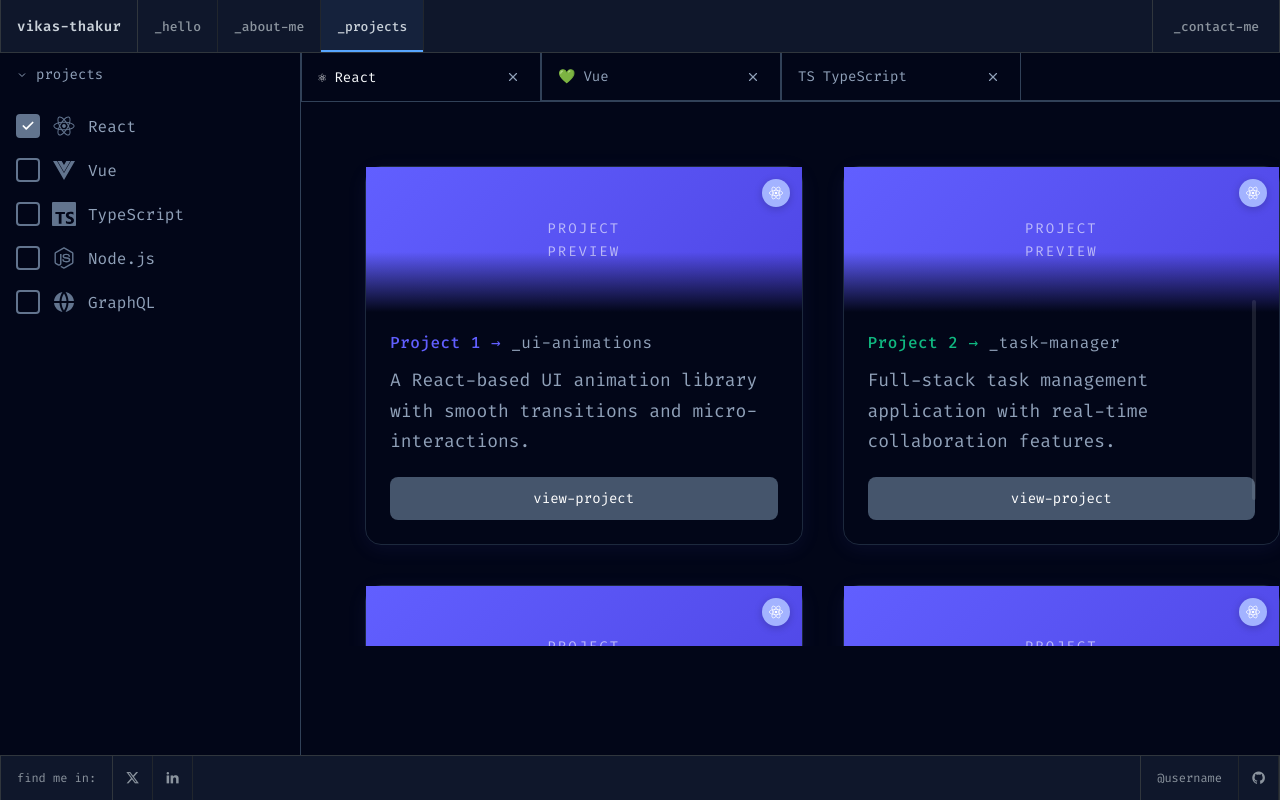
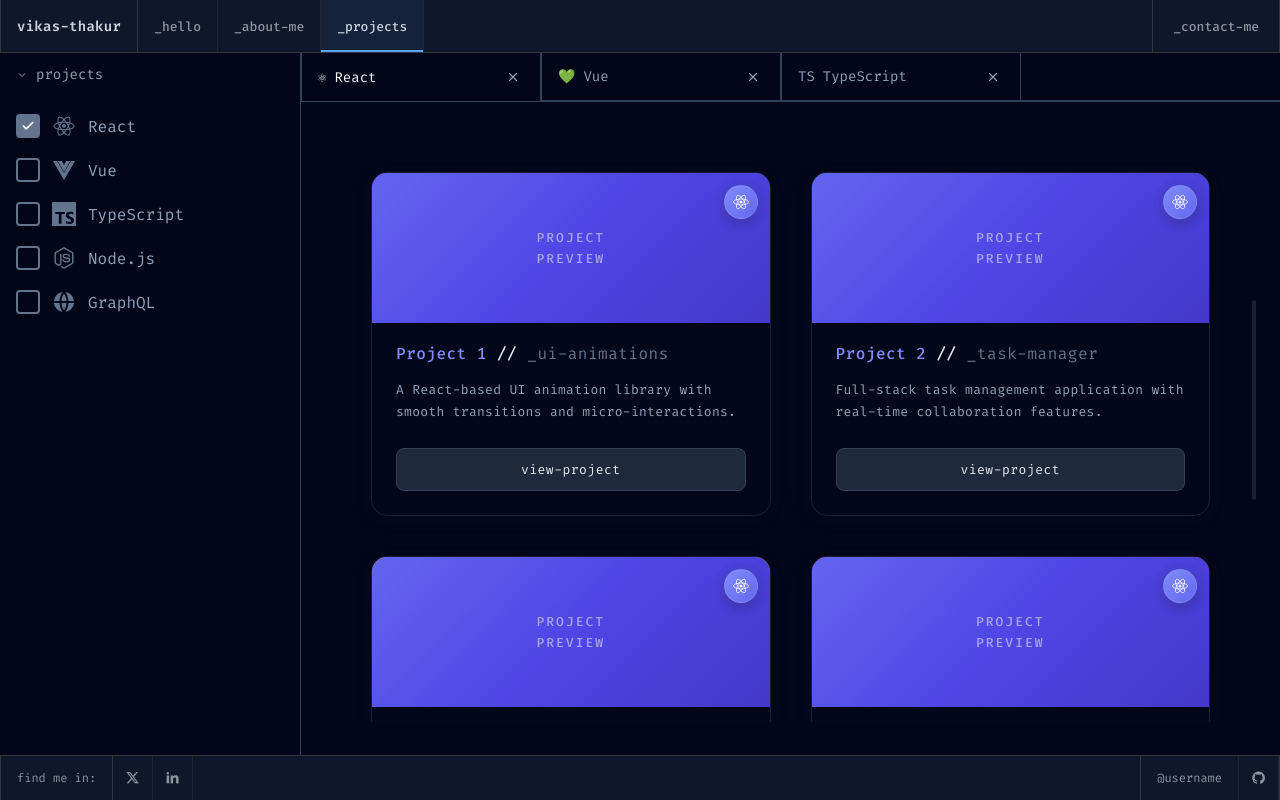
Before and after one commit to vikasthakur70183/MyPortfolio, a React (Vite) app: page /projects in a window 1280 px wide. Built offline with nearby package versions, Linux system fonts and the light colour scheme.

Commit message:
fixed the the project screen card also fixed the scroll funtionality and also fixed the issue in the selection

```diff
--- a/src/Pages/Projects/Projects.module.css
+++ b/src/Pages/Projects/Projects.module.css
@@ -24,7 +24,7 @@
 
 .projectsGrid {
   flex: 1;
-  padding: 64px 0px 0px 64px;
+    padding: 70px;
     display: flex;
     flex-wrap: wrap;
     gap: 40px;
@@ -32,8 +32,8 @@
     scroll-behavior: smooth;
     align-content: start;
     height: 100%;
-  overflow-y: auto;
-  overflow-x: hidden;
+    overflow-y: visible;
+    overflow-x: scroll;
 }
 
 /* Custom scrollbar styles - always visible when scrolling */
--- a/src/components/ProjectCard/ProjectCard.jsx
+++ b/src/components/ProjectCard/ProjectCard.jsx
@@ -1,13 +1,8 @@
-import React from 'react';
-import styles from './ProjectCard.module.css';
+import React from "react";
+import styles from "./ProjectCard.module.css";
 
 const ReactIcon = () => (
-  <svg
-    width="16"
-    height="16"
-    viewBox="0 0 24 24"
-    fill="none"
-  >
+  <svg width="16" height="16" viewBox="0 0 24 24" fill="none">
     <circle cx="12" cy="12" r="2" fill="white" />
     <g stroke="white" strokeWidth="1" fill="none">
       <ellipse cx="12" cy="12" rx="10" ry="4" />
@@ -18,27 +13,29 @@ const ReactIcon = () => (
 );
 
 function ProjectCard({
-  title = 'Project 1',
-  subtitle = '_ui-animations',
-  accentColor = '#615FFF',
+  title = "Project 1",
+  subtitle = "_ui-animations",
+  accentColor = "#615FFF",
   image,
   description,
-  techBadge = true
+  techBadge = true,
 }) {
   return (
     <article className={styles.card}>
       <div className={styles.imageSection}>
-        <div
-          className={styles.imagePlaceholder}
-          style={{ backgroundColor: accentColor }}
-        >
-          {!image && (
+        {image ? (
+          <img src={image} alt={`${title} preview`} />
+        ) : (
+          <div
+            className={styles.imagePlaceholder}
+            style={{ backgroundColor: accentColor }}
+          >
             <div className={styles.placeholderText}>
               <span>PROJECT</span>
               <span>PREVIEW</span>
             </div>
-          )}
-        </div>
+          </div>
+        )}
         {techBadge && (
           <div className={styles.techBadge}>
             <ReactIcon />
@@ -48,19 +45,14 @@ function ProjectCard({
       </div>
 
       <div className={styles.content}>
-        <h3 className={styles.title} style={{ color: accentColor }}>
-          {title} → <span className={styles.subtitle}>{subtitle}</span>
+        <h3 className={styles.title}>
+          <span className={styles.titleAccent}>{title}</span> //{" "}
+          <span className={styles.subtitle}>{subtitle}</span>
         </h3>
 
-        {description && (
-          <p className={styles.description}>
-            {description}
-          </p>
-        )}
+        {description && <p className={styles.description}>{description}</p>}
 
-        <button className={styles.button}>
-          view-project
-        </button>
+        <button className={styles.button}>view-project</button>
       </div>
     </article>
   );
--- a/src/components/ProjectCard/ProjectCard.module.css
+++ b/src/components/ProjectCard/ProjectCard.module.css
@@ -1,25 +1,46 @@
+/* Premium Dark Developer Portfolio Card */
+
 .card {
-  background-color: var(--bg-primary, #020618);
-  border: 1px solid var(--border-secondary, #1d293d);
+  background-color: #02071a;
+  border: 1px solid #1e1b3a;
   border-radius: 16px;
-  box-shadow: 0 4px 20px rgba(99, 102, 241, 0.08);
+  box-shadow:
+    0 4px 20px rgba(99, 102, 241, 0.06),
+    0 1px 3px rgba(0, 0, 0, 0.3);
   transition:
     transform 0.2s ease,
-    box-shadow 0.2s ease;
+    box-shadow 0.2s ease,
+    border-color 0.2s ease;
   width: calc(33.333% - 27px);
   min-width: 300px;
   flex: 1;
+  overflow: hidden;
 }
 
 .card:hover {
   transform: translateY(-4px);
-  box-shadow: 0 8px 30px rgba(99, 102, 241, 0.12);
+  box-shadow:
+    0 12px 40px rgba(99, 102, 241, 0.12),
+    0 4px 12px rgba(0, 0, 0, 0.4);
+  border-color: #2d2a5a;
 }
 
+/* Image Section */
 .imageSection {
   position: relative;
-  height: 145px;
+  height: 150px;
   overflow: hidden;
+}
+
+.imageSection img {
+  width: 100%;
+  height: 100%;
+  object-fit: cover;
+  transition: transform 0.3s ease;
+}
+
+.card:hover .imageSection img {
+  transform: scale(1.05);
 }
 
 .imagePlaceholder {
@@ -28,11 +49,7 @@
   display: flex;
   align-items: center;
   justify-content: center;
-  background: linear-gradient(
-    135deg,
-    var(--accent-purple, #615fff) 0%,
-    #4f46e5 100%
-  );
+  background: linear-gradient(135deg, #6366f1 0%, #4f46e5 50%, #4338ca 100%);
 }
 
 .placeholderText {
@@ -40,80 +57,102 @@
   flex-direction: column;
   align-items: center;
   gap: 4px;
-  font-family: var(--font-mono);
-  font-size: 14px;
-  color: rgba(255, 255, 255, 0.6);
+  font-family: "SF Mono", "Fira Code", "Consolas", monospace;
+  font-size: 13px;
+  color: rgba(255, 255, 255, 0.5);
   letter-spacing: 2px;
+  font-weight: 500;
 }
 
+/* Gradient Overlay */
 .gradientOverlay {
   position: absolute;
   bottom: 0;
   left: 0;
   right: 0;
-  height: 60px;
-  background: linear-gradient(
-    to top,
-    var(--bg-primary, #020618) 0%,
-    transparent 100%
-  );
+  height: 80px;
+  /* background: linear-gradient(to top, #02071a 0%, transparent 100%); */
   pointer-events: none;
 }
 
+/* Tech Badge */
 .techBadge {
   position: absolute;
   top: 12px;
   right: 12px;
-  width: 28px;
-  height: 28px;
-  background-color: var(--badge-bg, #a3b3ff);
-  border-radius: 20px;
+  width: 32px;
+  height: 32px;
+  background: linear-gradient(135deg, #818cf8 0%, #6366f1 100%);
+  border-radius: 50%;
   display: flex;
   align-items: center;
   justify-content: center;
-  box-shadow: 0 2px 8px rgba(0, 0, 0, 0.2);
+  box-shadow:
+    0 2px 8px rgba(99, 102, 241, 0.3),
+    0 4px 12px rgba(0, 0, 0, 0.3);
+  z-index: 2;
+  border: 1px solid rgba(255, 255, 255, 0.1);
 }
 
+.techBadge svg {
+  width: 18px;
+  height: 18px;
+}
+
+/* Content */
 .content {
   padding: 20px 24px 24px;
 }
 
+/* Title Row */
 .title {
-  font-family: var(--font-mono);
+  font-family: "SF Mono", "Fira Code", "Consolas", monospace;
   font-size: 16px;
   font-weight: 500;
-  margin: 0 0 12px;
+  margin: 0 0 14px;
+  letter-spacing: 0.5px;
+  color: #e2e8f0;
+  line-height: 1.4;
+}
+
+.titleAccent {
+  color: #818cf8;
+}
+
+.subtitle {
+  color: #64748b;
+  font-weight: 400;
+}
+
+/* Description */
+.description {
+  font-family: "SF Mono", "Fira Code", "Consolas", monospace;
+  font-size: 13px;
+  color: #94a3b8;
+  line-height: 1.7;
+  margin: 0 0 24px;
+  letter-spacing: 0.3px;
+}
+
+/* Action Button */
+.button {
+  background-color: #1e293b;
+  color: #e2e8f0;
+  border: 1px solid #334155;
+  padding: 12px 18px;
+  border-radius: 8px;
+  font-family: "SF Mono", "Fira Code", "Consolas", monospace;
+  font-size: 13px;
+  cursor: pointer;
+  transition: all 0.15s ease;
+  width: 100%;
   letter-spacing: 0.5px;
 }
 
-.subtitle {
-  color: var(--text-secondary, #90a1b9);
-  font-weight: 400;
-}
-
-.description {
-  font-family: var(--font-mono);
-  font-size: 18px;
-  color: var(--text-secondary, #90a1b9);
-  line-height: 1.7;
-  margin: 0 0 20px;
-}
-
-.button {
-  background-color: var(--accent-interactive, #45556c);
-  color: white;
-  border: none;
-  padding: 12px 18px;
-  border-radius: 8px;
-  font-family: var(--font-mono);
-  font-size: 14px;
-  cursor: pointer;
-  transition: background-color 0.15s ease;
-  width: 100%;
-}
-
 .button:hover {
-  background-color: #55667a;
+  background-color: #334155;
+  border-color: #475569;
+  color: #f1f5f9;
 }
 
 /* Responsive Design */
@@ -129,4 +168,16 @@
     width: 100%;
     min-width: 100%;
   }
+
+  .content {
+    padding: 18px 20px 20px;
+  }
+
+  .title {
+    font-size: 15px;
+  }
+
+  .description {
+    font-size: 12px;
+  }
 }
```
Lines whose indentation alone changed are shown as unchanged.
